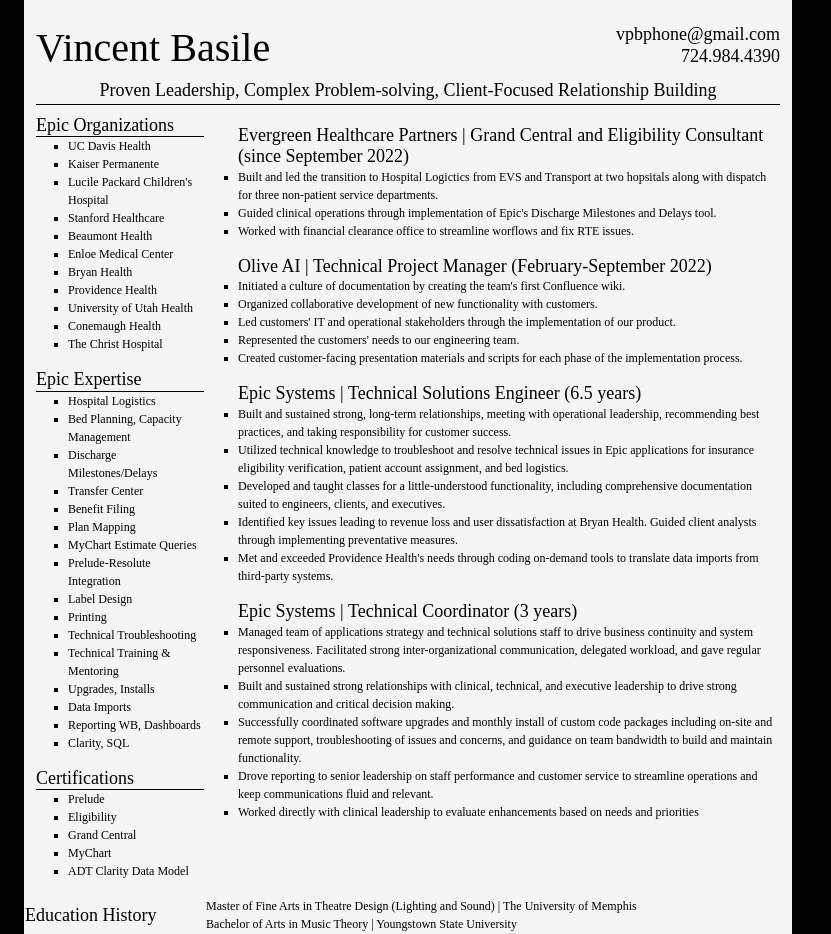
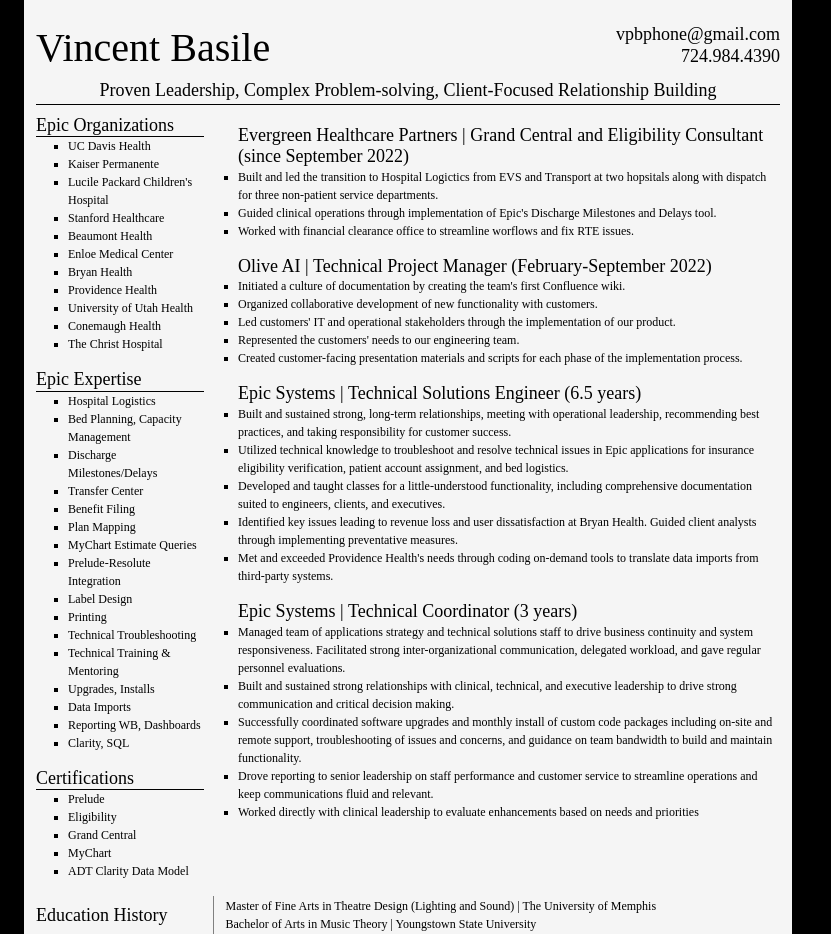
Before and after one commit to vpbasile/resume-sp, a React (Create React App) app: page / in a window 1280 px wide. Shown: the whole page, without its empty margins (0-831 px from the left). Built offline with nearby package versions, Linux system fonts and the light colour scheme.

Commit message:
Improving education section

```diff
--- a/src/pages/ComponentizedResume/resume.css
+++ b/src/pages/ComponentizedResume/resume.css
@@ -26,6 +26,21 @@
 
 .remove-borders {
 	border: none !important;
+}
+
+/* These next threee rules are a quick fix for the footer table */
+
+#footerRow > table > tbody > tr {
+padding-left: 12px;
+}
+
+#footerRow > table > tbody > tr > td {
+padding-left: 12px;
+}
+
+#footerRow > table > tbody > tr > td:nth-child(2) {
+padding-left: 12px;
+border-left-width: 1px;
 }
 
 h2#headline {
```
